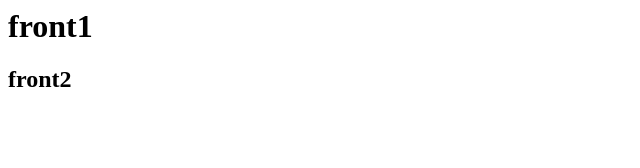
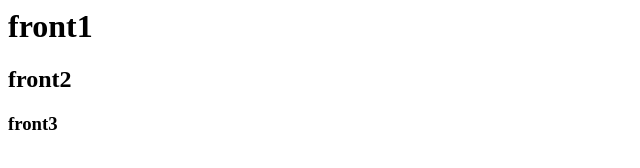
Before and after one commit to NVSivaKumar/front, a plain HTML site: page index.html in a window 1280 px wide. Shown: the full height of the page, 0-640 px from the left. Drawn offline with Linux system fonts and the light colour scheme.

Commit message:
file commit

```diff
--- a/index.html
+++ b/index.html
@@ -1,2 +1,3 @@
 <h1> front1 </h1>
 <h2> front2 </h2>
+<h3> front3 </h3>
```
